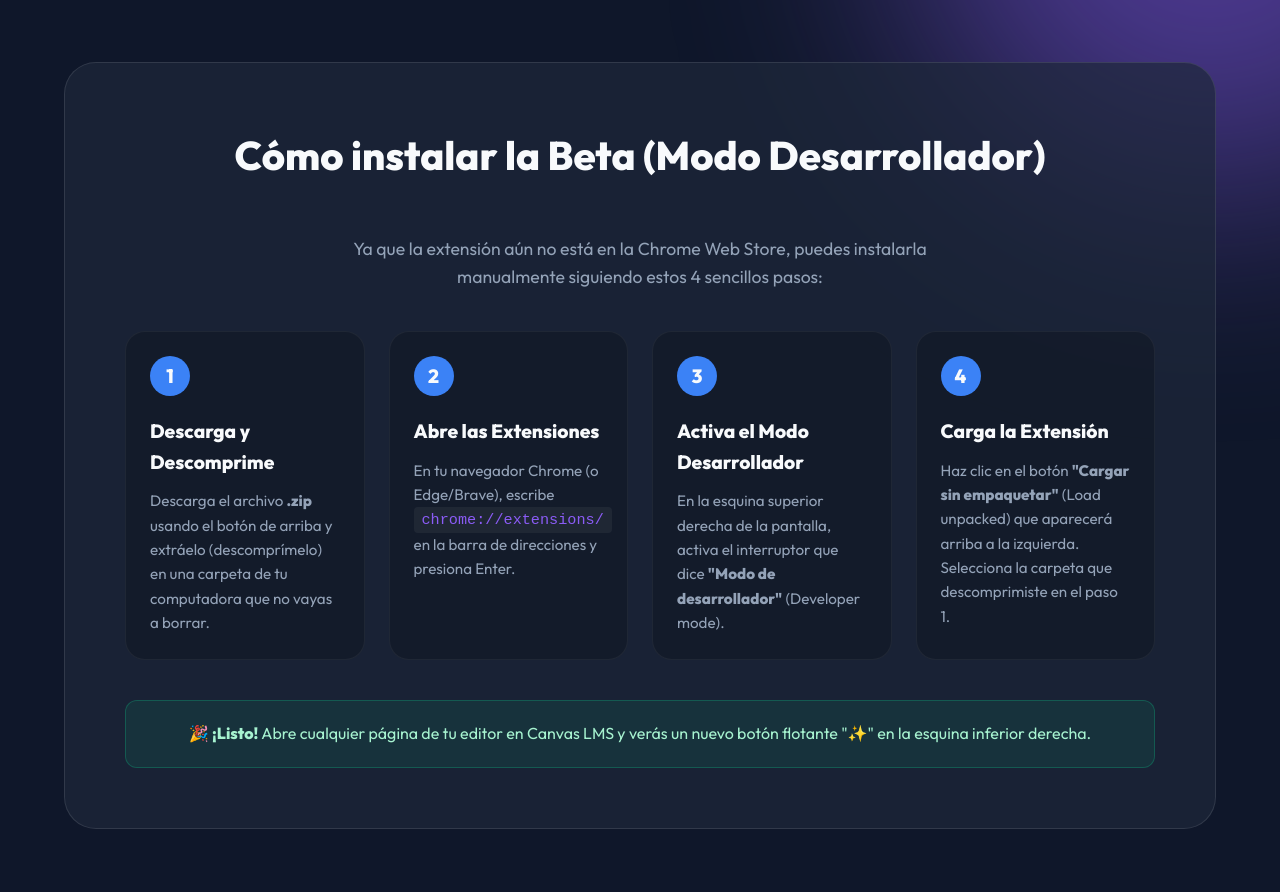
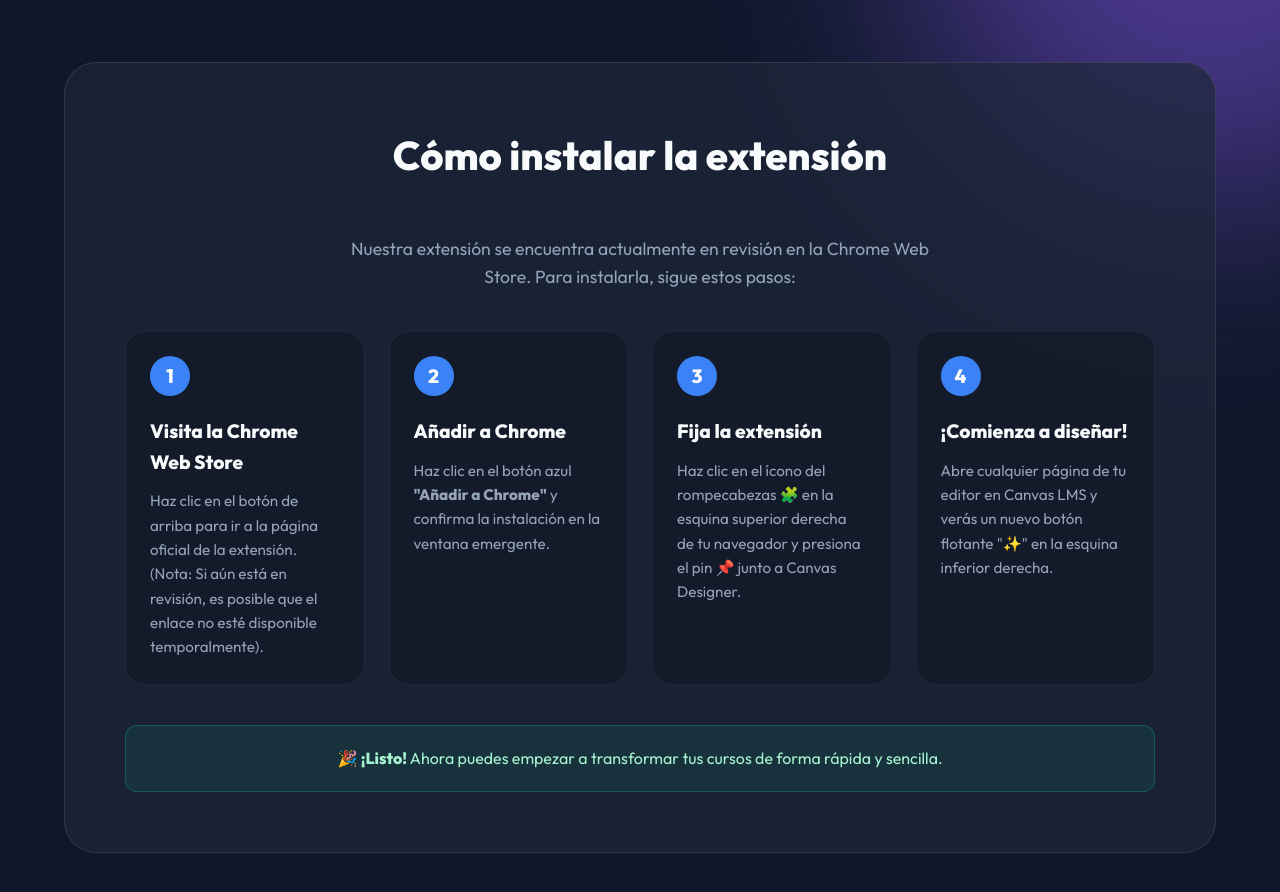
Before and after one commit to PabloGGuizar/canvas-designer, a browser extension: page docs/index.html in a window 1280 px wide. Shown: the part 1480-2372 px from the top of the page. Drawn offline with Linux system fonts and the light colour scheme.

Commit message:
docs: point to Chrome Web Store and remove old zip

```diff
--- a/docs/index.html
+++ b/docs/index.html
@@ -36,8 +36,8 @@
       <p class="hero-subtitle" data-i18n="hero_subtitle">Una extensión para profesores y diseñadores instruccionales. Añade tarjetas, botones, acordeones y más a tu contenido en segundos sin saber programar.</p>
 
       <div class="hero-actions">
-        <a href="./canvas-designer-v0.1.0.zip" download class="btn btn-primary">
-          <span class="icon">⬇️</span> <span data-i18n="hero_btn_download">Descargar ZIP (v0.1.0)</span>
+        <a href="https://chromewebstore.google.com/detail/canvas-designer/aaahdhclombogdjifdjpmppcekpoonphy" target="_blank" class="btn btn-primary">
+          <span class="icon">🔗</span> <span data-i18n="hero_btn_download">Instalar en Chrome</span>
         </a>
         <a href="#install" class="btn btn-secondary">
           <span class="icon">📖</span> <span data-i18n="hero_btn_guide">Guía de Instalación</span>
--- a/docs/script.js
+++ b/docs/script.js
@@ -6,7 +6,7 @@ const i18n = {
     hero_badge: "🚀 Versión Beta 0.1.0",
     hero_title: "Crea diseños increíbles en <span class='highlight'>Canvas LMS</span>",
     hero_subtitle: "Una extensión para profesores y diseñadores instruccionales. Añade tarjetas, botones, acordeones y más a tu contenido en segundos sin saber programar.",
-    hero_btn_download: "Descargar ZIP (v0.1.0)",
+    hero_btn_download: "Instalar en Chrome",
     hero_btn_guide: "Guía de Instalación",
     mockup_title: "Constructor Visual",
     mockup_btn: "Añadir Componente ✨",
@@ -19,17 +19,17 @@ const i18n = {
     feat_3_desc: "Guarda tus combinaciones favoritas como plantillas, expórtalas y compártelas con tus colegas.",
     feat_4_title: "100% Seguro y Privado",
     feat_4_desc: "Funciona offline. No requiere servidores externos ni bases de datos. Todo se guarda en tu propio navegador.",
-    inst_title: "Cómo instalar la Beta (Modo Desarrollador)",
-    inst_desc: "Ya que la extensión aún no está en la Chrome Web Store, puedes instalarla manualmente siguiendo estos 4 sencillos pasos:",
-    step_1_title: "Descarga y Descomprime",
-    step_1_desc: "Descarga el archivo <strong>.zip</strong> usando el botón de arriba y extráelo (descomprímelo) en una carpeta de tu computadora que no vayas a borrar.",
-    step_2_title: "Abre las Extensiones",
-    step_2_desc: "En tu navegador Chrome (o Edge/Brave), escribe <code>chrome://extensions/</code> en la barra de direcciones y presiona Enter.",
-    step_3_title: "Activa el Modo Desarrollador",
-    step_3_desc: "En la esquina superior derecha de la pantalla, activa el interruptor que dice <strong>\"Modo de desarrollador\"</strong> (Developer mode).",
-    step_4_title: "Carga la Extensión",
-    step_4_desc: "Haz clic en el botón <strong>\"Cargar sin empaquetar\"</strong> (Load unpacked) que aparecerá arriba a la izquierda. Selecciona la carpeta que descomprimiste en el paso 1.",
-    inst_success: "🎉 <strong>¡Listo!</strong> Abre cualquier página de tu editor en Canvas LMS y verás un nuevo botón flotante \"✨\" en la esquina inferior derecha.",
+    inst_title: "Cómo instalar la extensión",
+    inst_desc: "Nuestra extensión se encuentra actualmente en revisión en la Chrome Web Store. Para instalarla, sigue estos pasos:",
+    step_1_title: "Visita la Chrome Web Store",
+    step_1_desc: "Haz clic en el botón de arriba para ir a la página oficial de la extensión. (Nota: Si aún está en revisión, es posible que el enlace no esté disponible temporalmente).",
+    step_2_title: "Añadir a Chrome",
+    step_2_desc: "Haz clic en el botón azul <strong>\"Añadir a Chrome\"</strong> y confirma la instalación en la ventana emergente.",
+    step_3_title: "Fija la extensión",
+    step_3_desc: "Haz clic en el ícono del rompecabezas 🧩 en la esquina superior derecha de tu navegador y presiona el pin 📌 junto a Canvas Designer.",
+    step_4_title: "¡Comienza a diseñar!",
+    step_4_desc: "Abre cualquier página de tu editor en Canvas LMS y verás un nuevo botón flotante \"✨\" en la esquina inferior derecha.",
+    inst_success: "🎉 <strong>¡Listo!</strong> Ahora puedes empezar a transformar tus cursos de forma rápida y sencilla.",
     footer_copy: "&copy; 2026 Canvas Designer — Desarrollado por <a href='https://www.linkedin.com/in/pablogguizar' target='_blank'>Pablo G. Guízar</a>. Código abierto bajo licencia MIT disponible en GitHub.",
     footer_src: "Repositorio (Código Fuente)",
     footer_bug: "Reportar un Error"
@@ -41,7 +41,7 @@ const i18n = {
     hero_badge: "🚀 Beta Version 0.1.0",
     hero_title: "Create amazing designs in <span class='highlight'>Canvas LMS</span>",
     hero_subtitle: "An extension for teachers and instructional designers. Add cards, buttons, accordions, and more to your content in seconds without coding.",
-    hero_btn_download: "Download ZIP (v0.1.0)",
+    hero_btn_download: "Install on Chrome",
     hero_btn_guide: "Installation Guide",
     mockup_title: "Visual Builder",
     mockup_btn: "Add Component ✨",
@@ -54,17 +54,17 @@ const i18n = {
     feat_3_desc: "Save your favorite combinations as templates, export them, and share them with colleagues.",
     feat_4_title: "100% Secure and Private",
     feat_4_desc: "Works offline. No external servers or databases required. Everything is saved in your own browser.",
-    inst_title: "How to install the Beta (Developer Mode)",
-    inst_desc: "Since the extension is not yet in the Chrome Web Store, you can install it manually by following these 4 simple steps:",
-    step_1_title: "Download and Extract",
-    step_1_desc: "Download the <strong>.zip</strong> file using the button above and extract it to a folder on your computer that you won't delete.",
-    step_2_title: "Open Extensions",
-    step_2_desc: "In your Chrome (or Edge/Brave) browser, type <code>chrome://extensions/</code> in the address bar and press Enter.",
-    step_3_title: "Enable Developer Mode",
-    step_3_desc: "In the top right corner of the screen, toggle the switch that says <strong>\"Developer mode\"</strong>.",
-    step_4_title: "Load Extension",
-    step_4_desc: "Click the <strong>\"Load unpacked\"</strong> button that will appear on the top left. Select the folder you extracted in step 1.",
-    inst_success: "🎉 <strong>Done!</strong> Open any page of your editor in Canvas LMS and you will see a new floating \"✨\" button in the bottom right corner.",
+    inst_title: "How to install the extension",
+    inst_desc: "Our extension is currently under review in the Chrome Web Store. To install it, follow these steps:",
+    step_1_title: "Visit the Chrome Web Store",
+    step_1_desc: "Click the button above to go to the official extension page. (Note: If it's still under review, the link may be temporarily unavailable).",
+    step_2_title: "Add to Chrome",
+    step_2_desc: "Click the blue <strong>\"Add to Chrome\"</strong> button and confirm the installation in the pop-up window.",
+    step_3_title: "Pin the extension",
+    step_3_desc: "Click the puzzle icon 🧩 in the top right corner of your browser and click the pin 📌 next to Canvas Designer.",
+    step_4_title: "Start designing!",
+    step_4_desc: "Open any text editor in Canvas LMS and you will see a new floating \"✨\" button in the bottom right corner.",
+    inst_success: "🎉 <strong>Done!</strong> Now you can start transforming your courses quickly and easily.",
     footer_copy: "&copy; 2026 Canvas Designer — Developed by <a href='https://www.linkedin.com/in/pablogguizar' target='_blank'>Pablo G. Guízar</a>. Open source under MIT license available on GitHub.",
     footer_src: "Repository (Source Code)",
     footer_bug: "Report an Issue"
```
Also changed, not shown: 1 other file.
